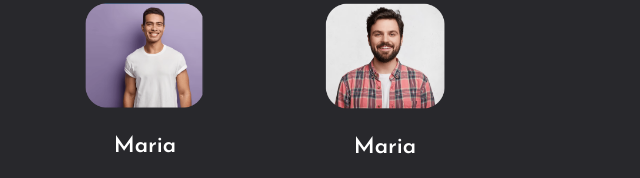
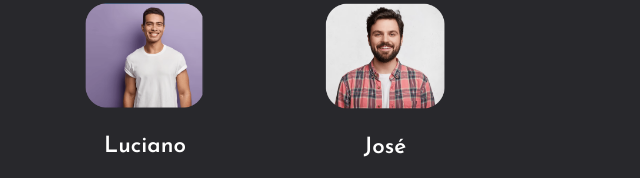
Before and after one commit to anacrispee/site-inside-muay-thai, a plain HTML site: page index.html in a window 1280 px wide. Shown: the part 1440-1618 px from the top of the page, 495-1135 px from the left. Drawn offline with Linux system fonts and the light colour scheme.

Commit message:
Add files via upload

```diff
--- a/index.html
+++ b/index.html
@@ -73,12 +73,12 @@
                     </div>
                     <div class="feedbacks">
                         <img class="feedback-imgs" src="images/luciano.png">
-                        <h3 class="fb-title">Maria</h3>
+                        <h3 class="fb-title">Luciano</h3>
                         <p class="fb-p">"Lorem ipsum dolor sit met, consectetur adipiscing elit."</p>
                     </div>
                     <div class="feedbacks">
                         <img class="feedback-imgs" src="images/jose.png">
-                        <h3 class="fb-title">Maria</h3>
+                        <h3 class="fb-title">José</h3>
                         <p class="fb-p">"Lorem ipsum dolor sit met, consectetur adipiscing elit."</p>
                     </div>
                 </div>
```
